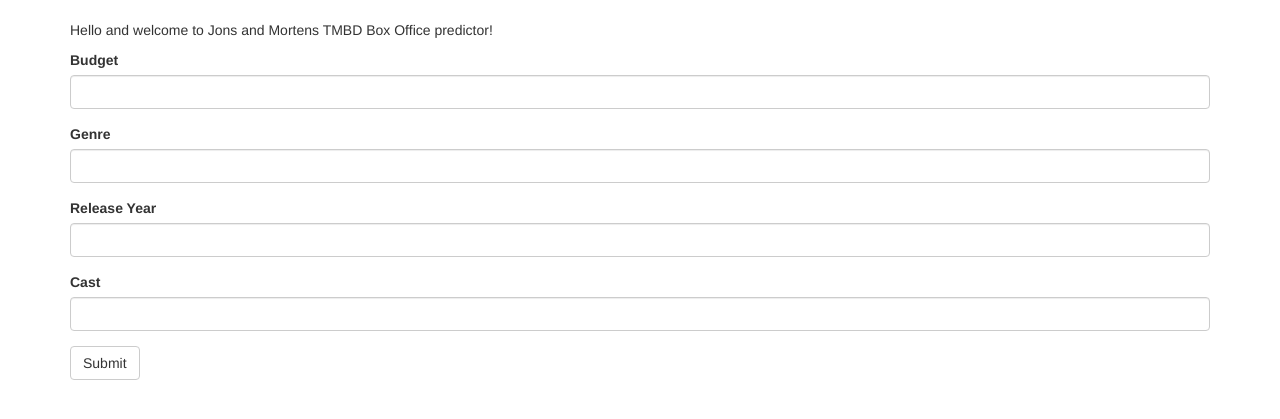
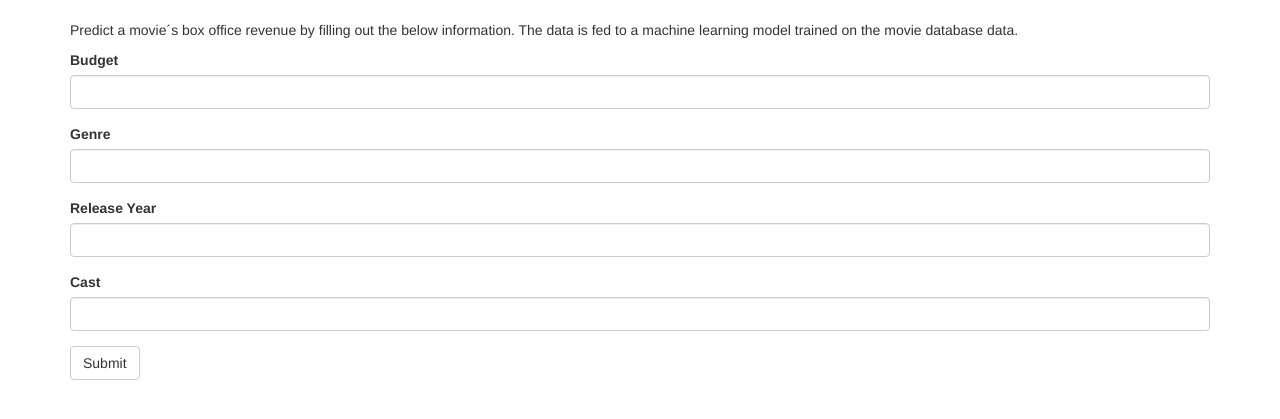
Before and after one commit to mtordal/ML-Nr-2-TMDB-Box-Office, a Flask app: page / in a window 1280 px wide. Shown: the part 52-471 px from the top of the page. Run offline with Flask 2, Linux system fonts and the light colour scheme; parts of the project's set-up code (start-up, migrations or seed data) failed here and were passed over; some libraries are stand-ins or nearby versions.

Commit message:
small fix

```diff
--- a/app/routes.py
+++ b/app/routes.py
@@ -4,7 +4,6 @@ import pickle
 
 from app.forms import DataForm
 from app.predict import preprocess, predict, postprocess
-
 
 app.config['SECRET_KEY'] = 'DAT158'
 
--- a/app/templates/index.html
+++ b/app/templates/index.html
@@ -28,7 +28,8 @@
 {% block content %}
 
 <div class='container'>
-    <p>Hello and welcome to Jons and Mortens TMBD Box Office predictor!</p>
+    <p>Predict a movie´s box office revenue by filling out the below information. The data is fed to a
+        machine learning model trained on the movie database data.</p>
 </div>
 
 <div class='container'>
```
Also changed, not shown: 4 other files.
